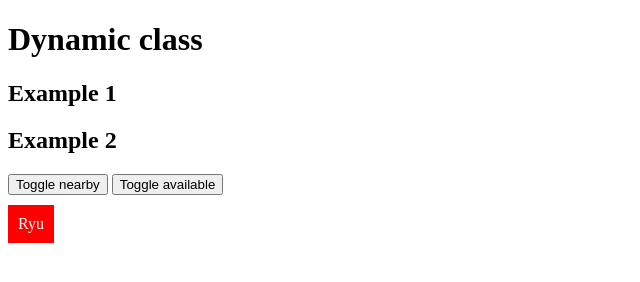
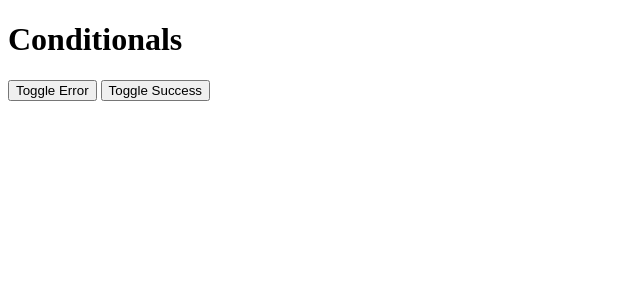
Before and after one commit to awisalkarni/vuejs-tut, a plain HTML site: page index.html in a window 1280 px wide. Shown: the whole page, without its empty margins (0-640 px from the left). Drawn offline with nearby package versions, Linux system fonts and the light colour scheme.

```diff
--- a/index.html
+++ b/index.html
@@ -8,20 +8,14 @@
 <body>
 
 	<div id="vue-app">
-		<h1>Dynamic class</h1>
+		<h1>Conditionals</h1>
 
-		<h2>Example 1</h2>
 
-		<!-- <div v-on:click="available = !available" v-bind:class="{available: available}">
-			<span>Ryu</span>
-		</div> -->
+		<button v-on:click="error = !error">Toggle Error</button>
+		<button v-on:click="success = !success">Toggle Success</button>
 
-		<h2>Example 2</h2>
-		<button v-on:click="nearby = !nearby">Toggle nearby</button>
-		<button v-on:click="available = !available">Toggle available</button>
-		<div v-bind:class="compClasses">
-			<span>Ryu</span>
-		</div>
+		<p v-if="error">There has been an error</p>
+		<p v-if="success">Success</p>
 
 	</div>
 
@@ -29,19 +23,14 @@
 		new Vue({
 			el: '#vue-app',
 			data: {
-				available: false,
-				nearby: false,
+				error: false,
+				success : false,
 			},
 			methods: {
 
 			},
 			computed: {
-				compClasses: function(){
-					return {
-						available: this.available,
-						nearby: this.nearby,
-					}
-				}
+
 			}
 		});
 	</script>
```
Also changed, not shown: 1 other file.
